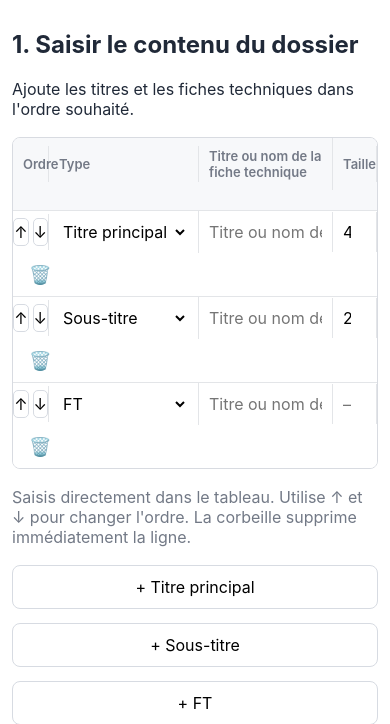
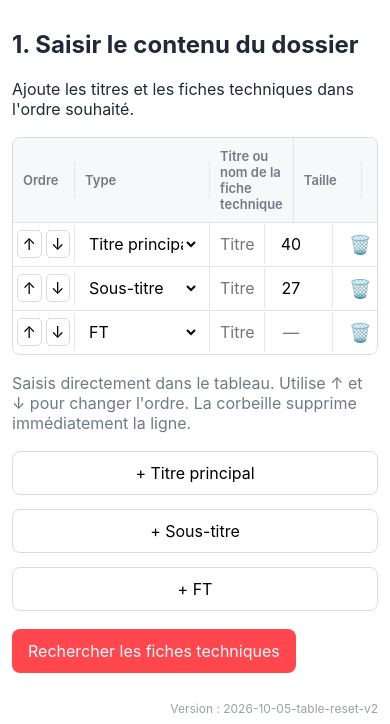
Before and after one commit to NuoArbazdal/fiche-technique-auto, a Flask app: page / in a window 390 px wide. Shown: the part 269-993 px from the top of the page. Run offline with Flask 3, Linux system fonts and the light colour scheme.

Commit message:
Ajuste le tableau pour la taille des titres

```diff
--- a/static/styles.css
+++ b/static/styles.css
@@ -16,7 +16,7 @@
 .tab-panel{display:none}
 .tab-panel.active{display:block}
 .plan-table{border:1px solid #d8dbe1;border-radius:8px;overflow:hidden;margin:18px 0}
-.plan-head,.plan-row{display:grid;grid-template-columns:46px 210px 1fr 54px;align-items:center}
+.plan-head,.plan-row{display:grid;grid-template-columns:70px 190px 1fr 82px 54px;align-items:center}
 .plan-head{background:#f7f8fa;color:#737986;font-size:13px;font-weight:600}
 .plan-head>div,.plan-row>div{padding:10px;border-right:1px solid #e3e5e8}
 .plan-head>div:last-child,.plan-row>div:last-child{border-right:0}
@@ -45,8 +45,11 @@
 .progress-line{margin:8px 0}
 @media(max-width:720px){
  .app-shell{padding:0 12px}
- .plan-head,.plan-row{grid-template-columns:36px 150px 1fr 44px}
+ .plan-head,.plan-row{grid-template-columns:62px 135px 1fr 68px 44px}
  .add-actions,.library-filters,.filename-row{grid-template-columns:1fr}
 }
 
 .app-version{margin-top:28px;color:#9aa0aa;font-size:12px;text-align:right}
+
+.font-size{text-align:center}
+.font-size:disabled{color:#9aa0aa}
```
